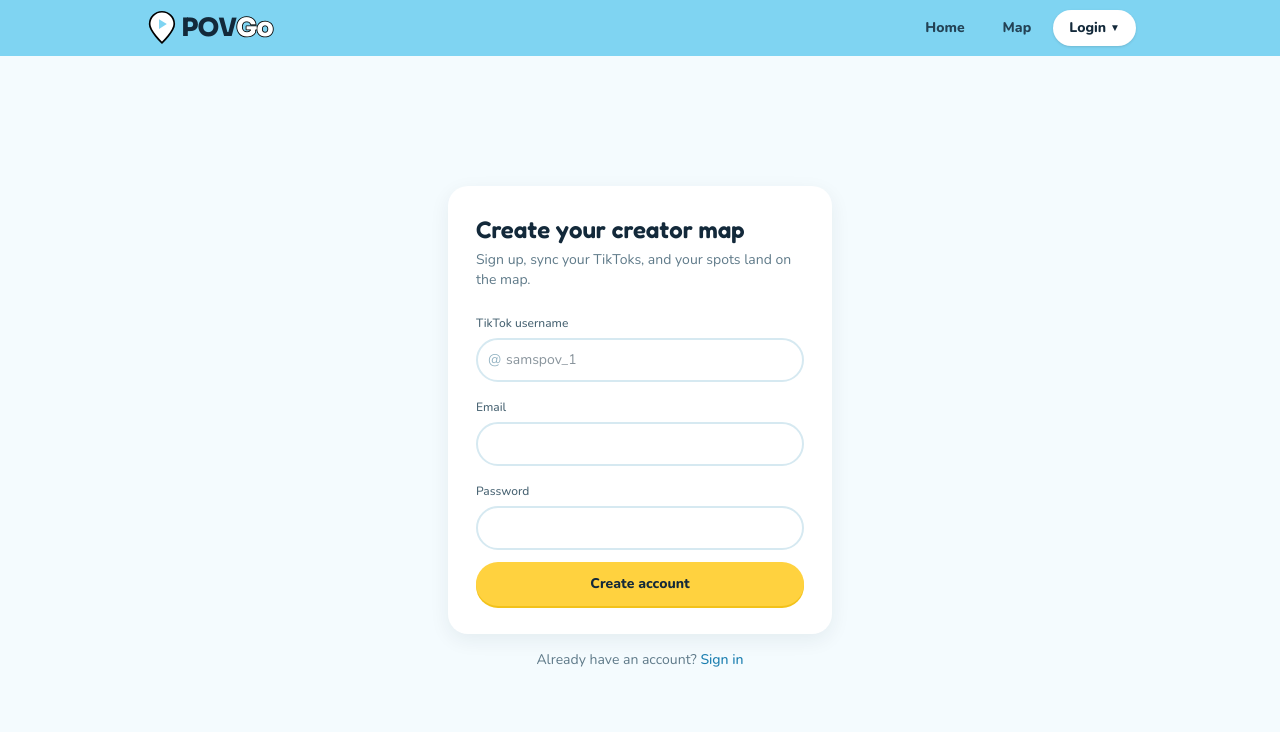
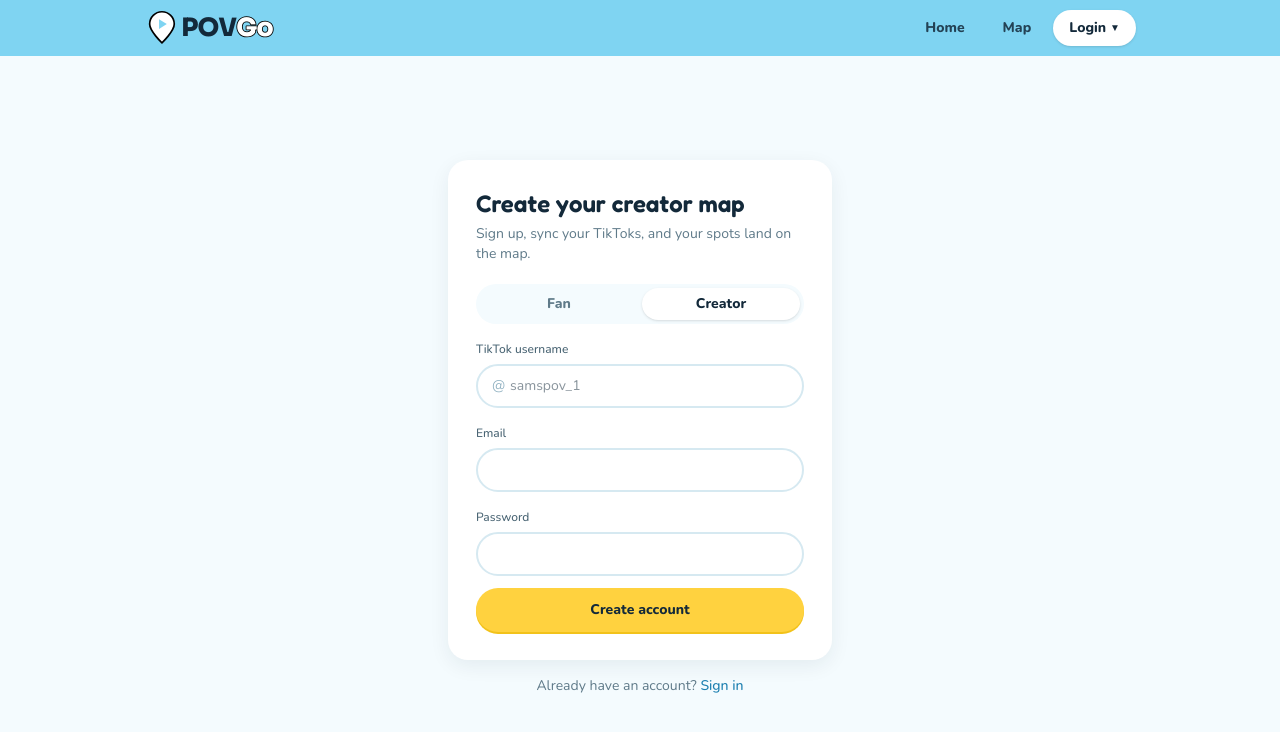
Before and after one commit to enovaenters-hash/pinnr-creator, a Next.js app: page /signup in a window 1280 px wide. Shown: the top 732 px of the page. Built offline with nearby package versions, Linux system fonts and the light colour scheme; no server answers.

Commit message:
Sign up as a fan or a creator

```diff
--- a/app/signup/page.tsx
+++ b/app/signup/page.tsx
@@ -1,31 +1,51 @@
 'use client';
 
-import { useState } from 'react';
+import { useEffect, useState } from 'react';
 import Link from 'next/link';
 import { useRouter } from 'next/navigation';
 import { getSupabase } from '@/lib/supabase';
 import { AuthCard, inputClass, primaryBtn } from '@/components/AuthCard';
 
+/** Sign up as a creator (TikTok username) or, with /signup?as=fan, as a fan (just a name). */
 export default function SignupPage() {
   const router = useRouter();
+  const [fan, setFan] = useState(false);
   const [handle, setHandle] = useState('');
+  const [name, setName] = useState('');
   const [email, setEmail] = useState('');
   const [password, setPassword] = useState('');
   const [busy, setBusy] = useState(false);
   const [error, setError] = useState('');
   const [checkEmail, setCheckEmail] = useState(false);
 
+  useEffect(() => {
+    setFan(new URLSearchParams(window.location.search).get('as') === 'fan');
+  }, []);
+
+  function switchTo(asFan: boolean) {
+    setFan(asFan);
+    setError('');
+    window.history.replaceState(null, '', asFan ? '/signup?as=fan' : '/signup');
+  }
+
   async function onSubmit(e: React.FormEvent) {
     e.preventDefault();
     setError('');
+    const supabase = getSupabase();
+    let meta: Record<string, string>;
+
+    if (fan) {
+      const display = name.trim().slice(0, 40);
+      if (!display) { setError('Tell us what to call you.'); return; }
+      meta = { display_name: display };
+      setBusy(true);
+    } else {
       const username = handle.replace(/^@/, '').trim().toLowerCase();
       if (!/^[a-z0-9._]{2,24}$/.test(username)) {
         setError('Enter a valid TikTok username (letters, numbers, . and _).');
         return;
       }
       setBusy(true);
-    const supabase = getSupabase();
-
       const { data: taken } = await supabase
         .from('creators').select('id').eq('tiktok_username', username).maybeSingle();
       if (taken) {
@@ -33,23 +53,23 @@ export default function SignupPage() {
         setError(`@${username} already has a POVGo account. Try signing in.`);
         return;
       }
+      meta = { tiktok_username: username, display_name: username };
+    }
 
-    const { data, error } = await supabase.auth.signUp({
-      email,
-      password,
-      options: { data: { tiktok_username: username, display_name: username } },
-    });
+    const { data, error } = await supabase.auth.signUp({ email, password, options: { data: meta } });
     setBusy(false);
     if (error) { setError(error.message); return; }
-    if (data.session) router.replace('/dashboard');
+    if (data.session) router.replace(fan ? '/fan' : '/dashboard');
     else setCheckEmail(true);
   }
 
   return (
     <AuthCard
-      title="Create your creator map"
-      subtitle="Sign up, sync your TikToks, and your spots land on the map."
-      footer={<>Already have an account? <Link href="/login" className="text-blue-600 font-medium">Sign in</Link></>}
+      title={fan ? 'Create your fan account' : 'Create your creator map'}
+      subtitle={fan
+        ? 'Follow creators, save videos and build your own map.'
+        : 'Sign up, sync your TikToks, and your spots land on the map.'}
+      footer={<>Already have an account? <Link href={fan ? '/login?next=/fan' : '/login'} className="text-blue-600 font-medium">Sign in</Link></>}
     >
       {checkEmail ? (
         <p className="text-sm text-gray-700">
@@ -57,22 +77,36 @@ export default function SignupPage() {
         </p>
       ) : (
         <form onSubmit={onSubmit} className="space-y-3">
+          <div className="grid grid-cols-2 gap-1 p-1 rounded-full bg-cloud text-sm font-extrabold" role="group" aria-label="Account type">
+            <button type="button" onClick={() => switchTo(true)} aria-pressed={fan}
+              className={`py-1.5 rounded-full ${fan ? 'bg-white shadow-sm text-ink' : 'text-gray-500'}`}>Fan</button>
+            <button type="button" onClick={() => switchTo(false)} aria-pressed={!fan}
+              className={`py-1.5 rounded-full ${!fan ? 'bg-white shadow-sm text-ink' : 'text-gray-500'}`}>Creator</button>
+          </div>
+          {fan ? (
+            <label className="block">
+              <span className="text-xs font-medium text-gray-600">Your name</span>
+              <input id="signup-name" className={`${inputClass} mt-1`} value={name} onChange={(e) => setName(e.target.value)}
+                placeholder="Maya" autoComplete="given-name" maxLength={40} required />
+            </label>
+          ) : (
             <label className="block">
               <span className="text-xs font-medium text-gray-600">TikTok username</span>
               <div className="relative mt-1">
-              <span className="absolute left-3 top-1/2 -translate-y-1/2 text-sm text-gray-400">@</span>
-              <input className={`${inputClass} pl-7`} value={handle} onChange={(e) => setHandle(e.target.value)}
+                <span className="absolute left-4 top-1/2 -translate-y-1/2 text-sm text-gray-400">@</span>
+                <input id="signup-handle" className={`${inputClass} pl-8`} value={handle} onChange={(e) => setHandle(e.target.value)}
                   placeholder="samspov_1" autoCapitalize="none" autoCorrect="off" required />
               </div>
             </label>
+          )}
           <label className="block">
             <span className="text-xs font-medium text-gray-600">Email</span>
-            <input className={`${inputClass} mt-1`} type="email" value={email}
+            <input id="signup-email" className={`${inputClass} mt-1`} type="email" value={email}
               onChange={(e) => setEmail(e.target.value)} autoComplete="email" required />
           </label>
           <label className="block">
             <span className="text-xs font-medium text-gray-600">Password</span>
-            <input className={`${inputClass} mt-1`} type="password" value={password} minLength={6}
+            <input id="signup-password" className={`${inputClass} mt-1`} type="password" value={password} minLength={6}
               onChange={(e) => setPassword(e.target.value)} autoComplete="new-password" required />
           </label>
           {error && <p className="text-sm text-red-600">{error}</p>}
```
Lines whose indentation alone changed are shown as unchanged.
